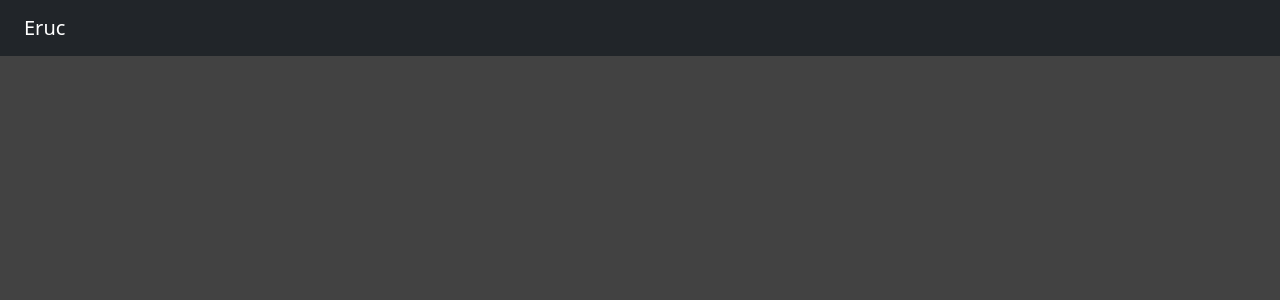
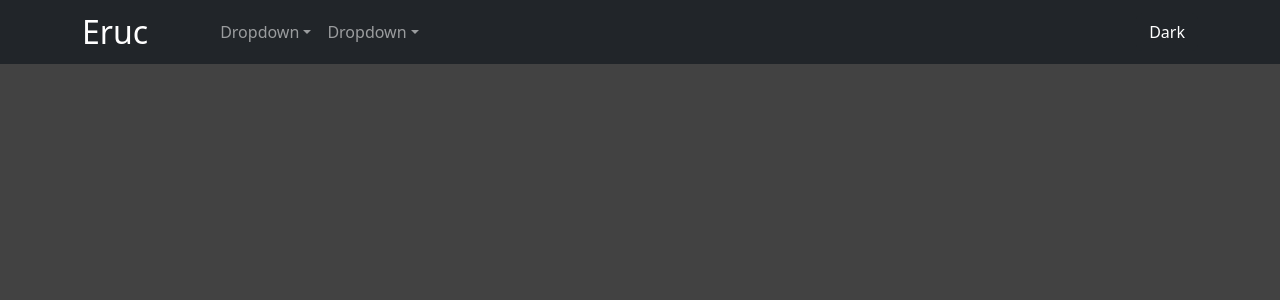
Before and after one commit to eruc1117/blog-front-end, a React (Create React App) app: page / in a window 1280 px wide. Shown: the top 300 px of the page. Built offline with nearby package versions, Linux system fonts and the light colour scheme.

Commit message:
feat: update Navbar

```diff
--- /dev/null
+++ b/src/UI/DropdownsList/DropdownsList.js
@@ -0,0 +1,25 @@
+import React from "react";
+
+import NavDropdown from 'react-bootstrap/NavDropdown';
+
+const DropdownsList = () => {
+    return (
+        <NavDropdown
+            id="nav-dropdown-dark-example"
+            title="Dropdown"
+            menuVariant="dark"
+        >
+            <NavDropdown.Item href="#action/3.1">Action</NavDropdown.Item>
+            <NavDropdown.Item href="#action/3.2">
+                Another action
+            </NavDropdown.Item>
+            <NavDropdown.Item href="#action/3.3">Something</NavDropdown.Item>
+            <NavDropdown.Divider />
+            <NavDropdown.Item href="#action/3.4">
+                Separated link
+            </NavDropdown.Item>
+        </NavDropdown>
+    )
+}
+
+export default DropdownsList
--- a/src/UI/Navbar/BasicNavbar.js
+++ b/src/UI/Navbar/BasicNavbar.js
@@ -1,16 +1,22 @@
-import React from "react";
-
 import Container from 'react-bootstrap/Container';
 import Nav from 'react-bootstrap/Nav';
 import Navbar from 'react-bootstrap/Navbar';
+import Button from 'react-bootstrap/Button';
+
+import DropdownsList from '../DropdownsList/DropdownsList';
 
 function BasicNavbar() {
     return (
         <Navbar bg="dark" variant="dark">
-            <Container className="ms-1">
-                <Navbar.Brand className="ms-2" href="#home">Eruc</Navbar.Brand>
-                <Nav className="me-auto">
-                </Nav>
+            <Container className='mx-auto w-100'>
+                <Navbar.Brand href="#home" className="fs-2 my-0 py-0">Eruc</Navbar.Brand>
+                <Navbar.Collapse id="navbar-nav" className='h-100'>
+                    <Nav className="ms-5">
+                        <DropdownsList/>
+                        <DropdownsList/>
+                    </Nav>
+                </Navbar.Collapse>
+                <Button variant="dark">Dark</Button>
             </Container>
         </Navbar>
     );
```
Also changed, not shown: src/Component/Home.css (deleted), src/Component/Home.js (deleted), src/Component/Main.css (deleted), src/Component/Main.js (deleted).
